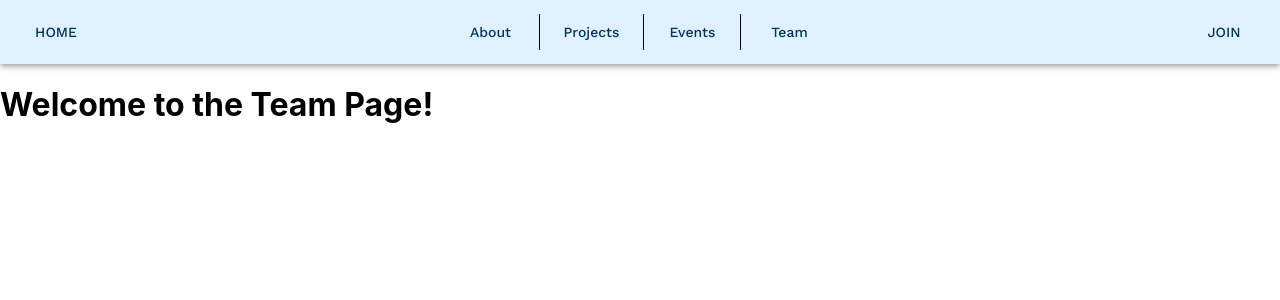
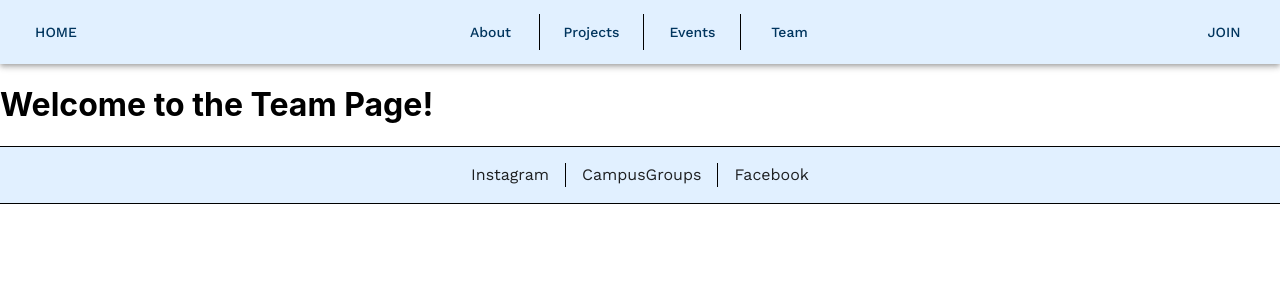
Before and after one commit to roshankern/CWRU-MedWish-Website, a React (Create React App) app: page /teams in a window 1280 px wide. Shown: the top 300 px of the page. Built offline with nearby package versions, Linux system fonts and the light colour scheme.

Commit message:
update footer

```diff
--- a/src/App.js
+++ b/src/App.js
@@ -2,7 +2,8 @@
 import React from "react";
 import { ThemeProvider } from "@mui/material/styles";
 import { BrowserRouter as Router, Route, Routes } from "react-router-dom";
-import NavBar from "./components/NavBar";
+import NavBar from "./components/NavBar.js";
+import Footer from "./components/Footer.js"; // Import the Footer component
 import HomePage from "./pages/HomePage/HomePage.js";
 import AboutPage from "./pages/AboutPage/AboutPage.js";
 import ProjectsPage from "./pages/ProjectsPage/ProjectsPage.js";
@@ -22,6 +23,7 @@ function App() {
           <Route path="/events" element={<EventsPage />} />
           <Route path="/teams" element={<TeamsPage />} />
         </Routes>
+        <Footer />
       </Router>
     </ThemeProvider>
   );
--- /dev/null
+++ b/src/components/Footer.js
@@ -0,0 +1,29 @@
+// Footer.js
+import React from "react";
+import Box from "@mui/material/Box";
+import Typography from "@mui/material/Typography";
+import Divider from "@mui/material/Divider";
+
+function Footer() {
+  return (
+    <Box
+      display="flex"
+      justifyContent="center"
+      alignItems="center"
+      bgcolor="primary.main"
+      color="primary.contrastText"
+      py={2}
+      borderTop={1}
+      borderBottom={1}
+      borderColor="black"
+    >
+      <Typography variant="body1" component="span" mx={2}>Instagram</Typography>
+      <Divider orientation="vertical" flexItem sx={{ borderColor: 'black' }} />
+      <Typography variant="body1" component="span" mx={2}>CampusGroups</Typography>
+      <Divider orientation="vertical" flexItem sx={{ borderColor: 'black' }} />
+      <Typography variant="body1" component="span" mx={2}>Facebook</Typography>
+    </Box>
+  );
+}
+
+export default Footer;
```
